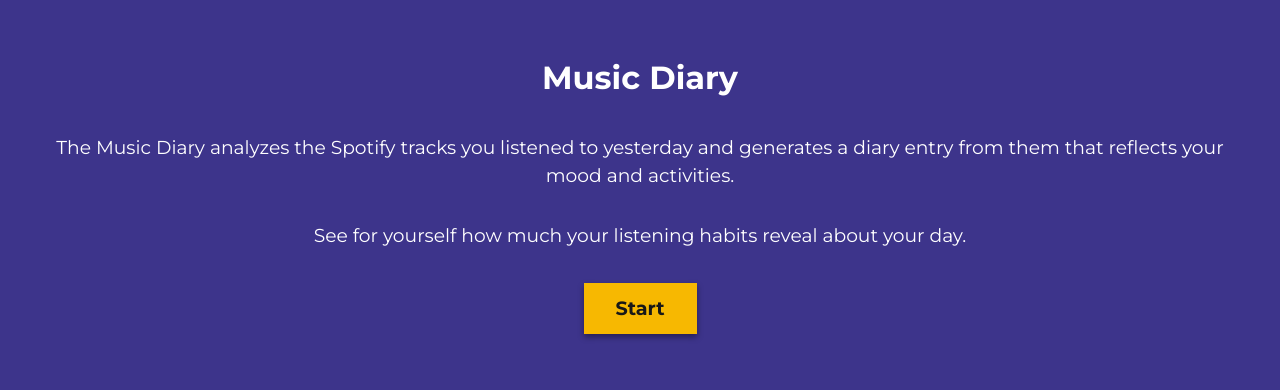
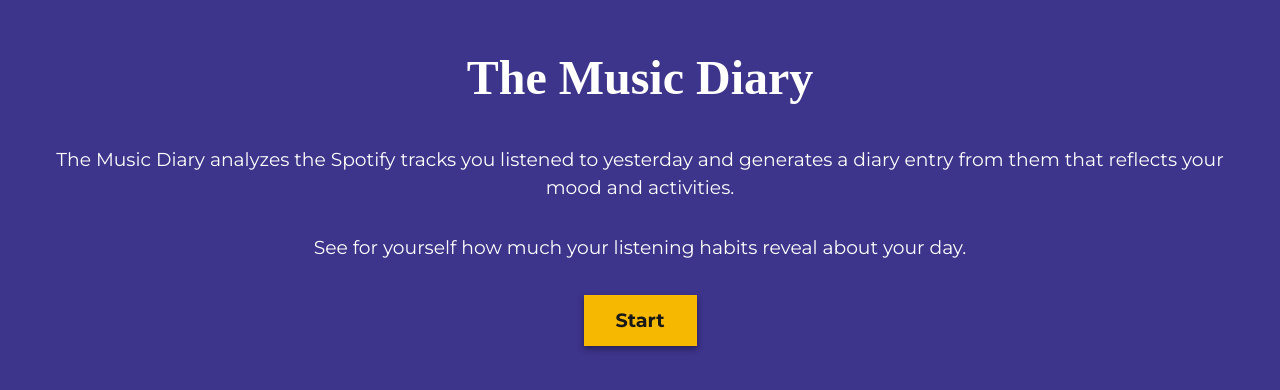
Before and after one commit to maidi29/song-diary, a Vue app in the folder frontend/: page / in a window 1280 px wide. Shown: the part 206-596 px from the top of the page. Built offline with nearby package versions, Linux system fonts and the light colour scheme; a web font is replaced by a local one.

Commit message:
error handling and other fine-tuning

```diff
--- a/frontend/index.html
+++ b/frontend/index.html
@@ -4,7 +4,7 @@
     <meta charset="UTF-8" />
     <link rel="icon" href="/favicon.ico" />
     <meta name="viewport" content="width=device-width, initial-scale=1.0" />
-    <title>Music Diary</title>
+    <title>The Music Diary</title>
   </head>
   <body>
     <div id="app"></div>
--- a/frontend/src/assets/main.scss
+++ b/frontend/src/assets/main.scss
@@ -32,3 +32,8 @@
   align-items: center;
   justify-content: center;
 }
+
+h1 {
+  font-family: theme.$font-family-hand;
+  font-size: 3rem;
+}
--- a/frontend/src/components/Welcome.vue
+++ b/frontend/src/components/Welcome.vue
@@ -14,7 +14,7 @@
 </script>
 
 <template>
-  <h1>Music Diary</h1>
+  <h1>The Music Diary</h1>
   <h3>The Music Diary analyzes the Spotify tracks you listened to yesterday and generates a diary entry from them
     that reflects your mood and activities.</h3>
   <h3>See for yourself how much your listening habits reveal about your day.</h3>
--- a/frontend/src/views/DiaryView.vue
+++ b/frontend/src/views/DiaryView.vue
@@ -11,17 +11,19 @@
   components: {Diary},
   data(): BaseComponentData {
     return {
-      diaryData: undefined
+      diaryData: undefined,
+      errorMessage: undefined
     }
   },
   mounted() {
      (async () => {
       const response = await fetch('/api/diarydata');
        if (!response.ok) {
-         const message = `An error has occured: ${response.status}`;
-         throw new Error(message);
+         this.errorMessage = "An error has occurred: try to log in again on the start screen:";
+         throw new Error(this.errorMessage);
        } else if (response.status === 204) {
-         this.errorMessage = "You didn't listen to music yesterday :("
+         this.errorMessage = "You didn't listen to music yesterday or today 😞 Listen to a few songs and then come back again.";
+         throw new Error(this.errorMessage);
        }
        this.diaryData = await response.json();
     })();
@@ -33,7 +35,7 @@
 <template>
   <div class="diary-view">
     <Diary v-if="diaryData" :data="diaryData"/>
-    <div v-else>An error has occurred, try to log in again on the start screen:</div>
+    <div v-else-if="errorMessage">{{errorMessage}}</div>
     <header>
       <nav>
         <RouterLink to="/" class="router-link">Back to start screen</RouterLink>
```
